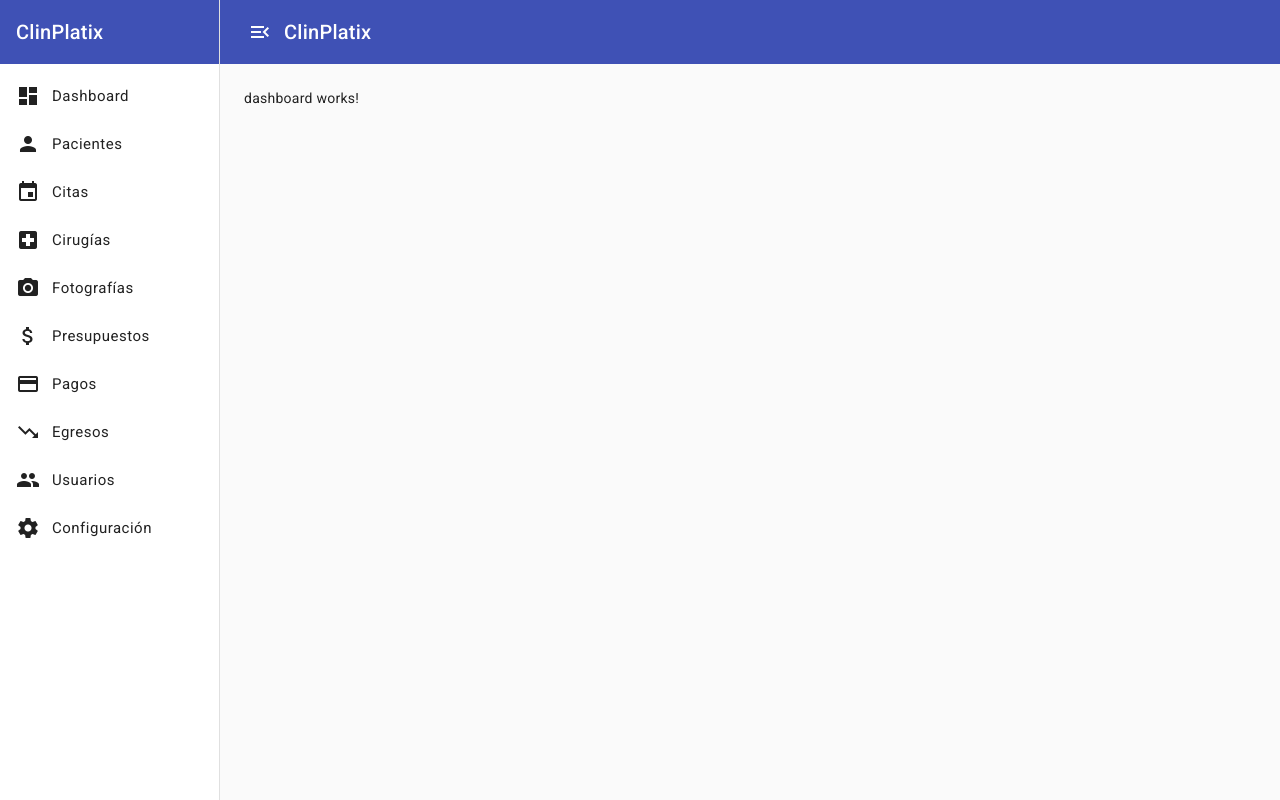
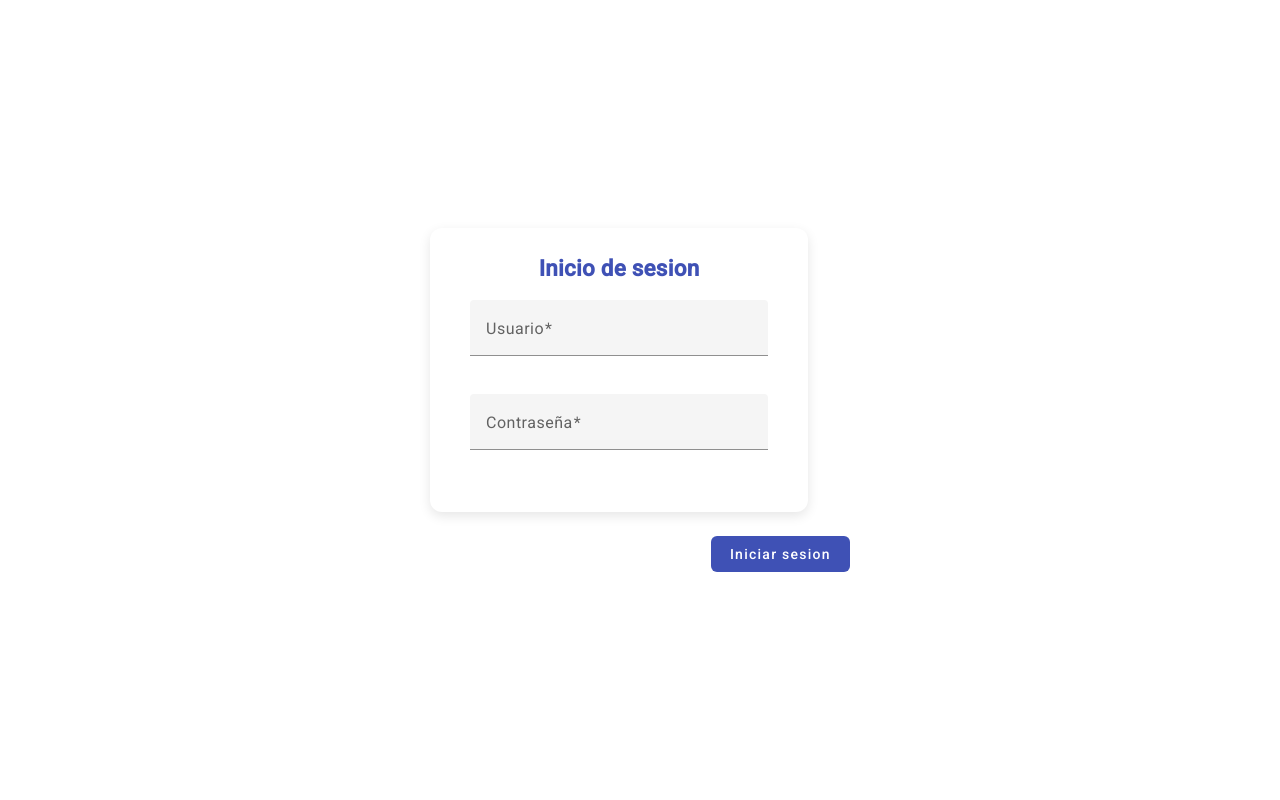
Before and after one commit to MiguelPantoja25/ClinPlastix-Front, an Angular app: page /login in a window 1280 px wide. Before the commit this address led to /dashboard. Built offline with nearby package versions, Linux system fonts and the light colour scheme.

Commit message:
Se creó el inicio de sesión

```diff
--- a/src/app/app.component.html
+++ b/src/app/app.component.html
@@ -1 +1 @@
-<app-layout></app-layout>
+  <router-outlet></router-outlet>
--- a/src/app/app.component.ts
+++ b/src/app/app.component.ts
@@ -1,10 +1,20 @@
 import { Component } from '@angular/core';
+import { Router, NavigationEnd } from '@angular/router';
 
 @Component({
   selector: 'app-root',
   templateUrl: './app.component.html',
-  styleUrl: './app.component.scss'
+  styleUrls: ['./app.component.scss']
 })
 export class AppComponent {
-  title = 'clinplatix-front';
+   title = 'clinplatix-front';
+  isLoginPage = false;
+
+  constructor(private router: Router) {
+    this.router.events.subscribe(event => {
+      if (event instanceof NavigationEnd) {
+        this.isLoginPage = event.urlAfterRedirects === '/login';
+      }
+    });
+  }
 }
--- a/src/app/pages/layout/layout.component.html
+++ b/src/app/pages/layout/layout.component.html
@@ -88,5 +88,4 @@
             <router-outlet></router-outlet>
         </div>
     </mat-sidenav-content>
-
 </mat-sidenav-container>
--- a/src/app/pages/layout/layout.component.ts
+++ b/src/app/pages/layout/layout.component.ts
@@ -21,12 +21,13 @@ export class LayoutComponent {
       let r = this.ar;
       while (r.firstChild) r = r.firstChild;
 
-      const t = r.snapshot.data['title'] as string | undefined;
+      const t = r.snapshot.data['titulo'] as string | undefined;
       this.pageTitle = t ?? 'ClinPlatix';
       this.title.setTitle(`${this.pageTitle} | ClinPlatix`); // título del documento (opcional)
     });
   }
   toggleMenu(): void {
     this.isMenuOpen = !this.isMenuOpen;
+
   }
-}
+ }
--- /dev/null
+++ b/src/app/pages/login/login.component.html
@@ -0,0 +1,31 @@
+<form [formGroup]="formularioLogin" (ngSubmit)="IniciarSesion()">
+  <!-- Datos generales -->
+  <mat-card class="mb-4">
+    <mat-card-title>Inicio de sesion</mat-card-title>
+    <mat-card-content>
+      <div class="row g-3">
+        <mat-form-field class="col-md-3">
+          <mat-label>Usuario</mat-label>
+          <input matInput formControlName="usuario" placeholder="usuario" />
+          <mat-error *ngIf="hasError('usuario', 'required')">El usuario es requerido.</mat-error>
+          <mat-error *ngIf="hasError('usuario', 'minlength')">El nombre debe tener al menos 2 caracteres.</mat-error>
+        </mat-form-field>
+
+        <mat-form-field class="col-md-2">
+          <mat-label>Contraseña</mat-label>
+          <input matInput [type]="hide ? 'password' : 'text'" formControlName="contraseña" placeholder="contraseña" />
+
+          <mat-error *ngIf="hasError('contraseña', 'required')">La contraseña es requerida.</mat-error>
+          <mat-error *ngIf="hasError('contraseña', 'minlength')">La contraseña debe tener al menos 2 caracteres.</mat-error>
+        </mat-form-field>
+        </div>
+    </mat-card-content>
+  </mat-card>
+
+    <!-- Acciones -->
+  <div style="display: flex; justify-content: flex-end">
+    <button mat-stroked-button type="button" (click)="IniciarSesion()">
+      Iniciar sesion
+    </button>
+  </div>
+</form>
--- /dev/null
+++ b/src/app/pages/login/login.component.scss
@@ -0,0 +1,65 @@
+/* --- Estructura general del formulario --- */
+:host {
+  display: flex;
+  justify-content: center;
+  align-items: center;
+  min-height: 100vh;
+
+}
+
+/* --- Tarjeta de login --- */
+mat-card {
+  width: 420px;
+  max-width: 90%;
+  padding: 1.5rem;
+  box-shadow: 0 4px 12px rgba(0, 0, 0, 0.1);
+  border-radius: 12px;
+  background: #fff;
+
+  mat-card-title {
+    font-size: 1.4rem;
+    font-weight: 600;
+    color: #3f51b5;
+    margin-bottom: 1rem;
+    text-align: center;
+  }
+
+  mat-card-content {
+    display: flex;
+    flex-direction: column;
+    gap: 1rem;
+  }
+}
+
+/* --- Campos del formulario --- */
+mat-form-field {
+  width: 100%;
+}
+
+/* --- Botón de iniciar sesión --- */
+button[mat-stroked-button] {
+  background-color: #3f51b5;
+  color: #fff;
+  border: none;
+  padding: 0.6rem 1.2rem;
+  border-radius: 6px;
+  font-weight: 500;
+  transition: background-color 0.2s ease;
+
+  &:hover {
+    background-color: #303f9f;
+  }
+}
+
+/* --- Ícono de mostrar/ocultar contraseña --- */
+button[mat-icon-button] {
+  color: #050505;
+}
+
+/* --- Responsive --- */
+@media (max-width: 600px) {
+  mat-card {
+    width: 90%;
+    padding: 1rem;
+  }
+}
--- /dev/null
+++ b/src/app/pages/login/login.component.ts
@@ -0,0 +1,66 @@
+import { Component, OnInit } from '@angular/core';
+import {
+  FormBuilder,
+  FormControl,
+  FormGroup,
+  Validators,
+} from '@angular/forms';
+import { ActivatedRoute, Router } from '@angular/router';
+import { MatSnackBar } from '@angular/material/snack-bar';
+
+@Component({
+  selector: 'app-login',
+  templateUrl: './login.component.html',
+  styleUrls: ['./login.component.scss'],
+})
+
+export class LoginComponent implements OnInit {
+  formularioLogin!: FormGroup;
+  hide = true; // para mostrar/ocultar contraseña
+
+ constructor(
+    private route: ActivatedRoute,
+    private router: Router,
+    private snack: MatSnackBar
+  ) { }
+
+  ngOnInit(): void {
+    this.generarForm();
+  }
+
+   generarForm(): void {
+    this.formularioLogin = new FormGroup({
+      usuario: new FormControl('', [Validators.required,Validators.minLength(2),]),
+      contraseña: new FormControl('', [ Validators.required,Validators.minLength(2),]),
+    });
+  }
+
+
+  IniciarSesion(): void {
+    if (this.formularioLogin.invalid) {
+      this.formularioLogin.markAllAsTouched();
+      return;
+    }
+
+
+    const { usuario, contraseña } = this.formularioLogin.value;
+
+    // ejemplo
+    if (usuario === 'admin' && contraseña === '1234') {
+      this.snack.open('Inicio de sesión correcto', 'OK', { duration: 2000 });
+      console.log('Redirigiendo a dashboard...');
+      this.router.navigate(['/dashboard']); // redirige
+    } else {
+      this.snack.open('Usuario o contraseña incorrectos', 'Cerrar', {
+        duration: 3000,
+      });
+    }
+  }
+
+  // Helper para el template
+  hasError(ctrl: string, error: string): boolean {
+    const c = this.formularioLogin.get(ctrl);
+    return !!c && c.touched && c.hasError(error);
+  }
+
+}
```
Also changed, not shown: src/app/app-routing.module.ts (+16 -4 lines), src/app/app.module.ts (+6 -1 lines), src/app/pages/login/login-routing.module.ts (added, +13 -0 lines), src/app/pages/login/login.module.ts (added, +27 -0 lines), 1 other file (tests, documents, lock files or other folders).
